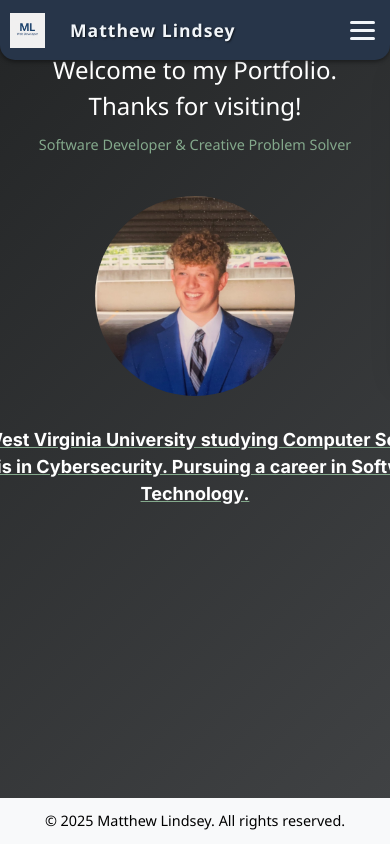
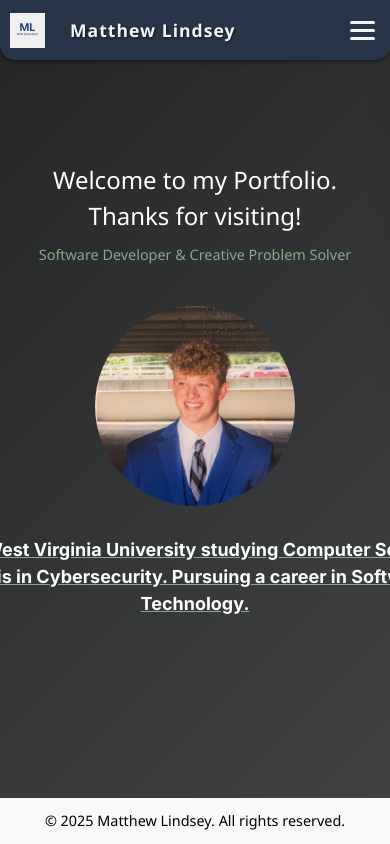
Before and after one commit to mattlind07/Portfolio, a React (Create React App) app: page / in a window 390 px wide. Shown: the top 844 px of the page. Built offline with nearby package versions, Linux system fonts and the light colour scheme.

Commit message:
Updated mobile margin top styling

```diff
--- a/src/pages/Landing.css
+++ b/src/pages/Landing.css
@@ -79,7 +79,7 @@
     }
 
     .landing-header {
-        margin-top: 50px;
+        margin-top: 100px;
         margin-bottom: 30px;
     }
 }
@@ -101,7 +101,7 @@
     }
 
     .landing-header {
-        margin-top: 40px;
+        margin-top: 120px;
         margin-bottom: 20px;
     }
 }
@@ -127,7 +127,7 @@
     }
 
     .landing-header {
-        margin-top: 50ƒpx;
+        margin-top: 150px;
         margin-bottom: 15px;
     }
 }
```
